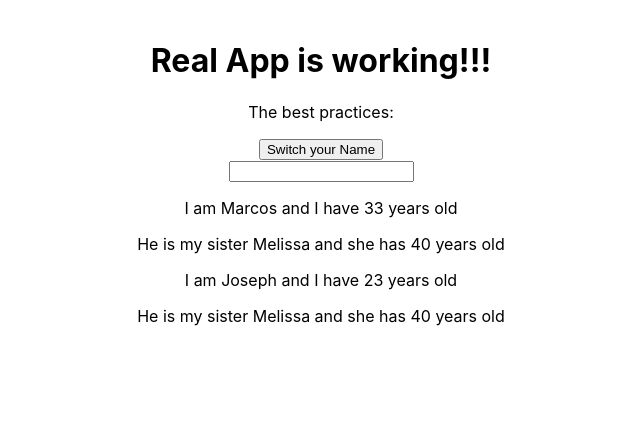
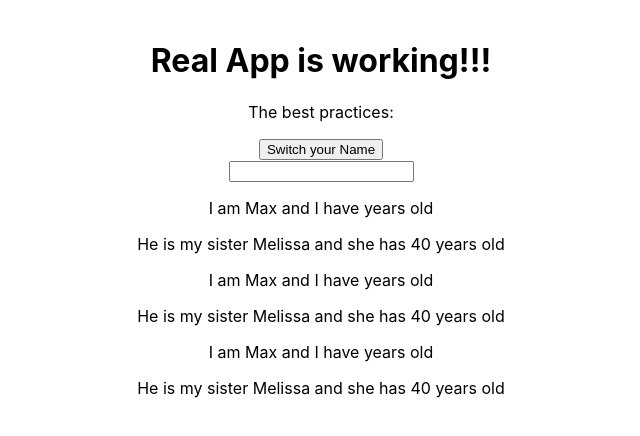
Before and after one commit to espvtes/D, a React (Create React App) app: page / in a window 1280 px wide. Shown: the top 436 px of the page, without its empty margins (319-959 px from the left). Built offline with nearby package versions, Linux system fonts and the light colour scheme.

Commit message:
change data

```diff
--- a/src/App.js
+++ b/src/App.js
@@ -31,11 +31,10 @@ export default class App extends React.Component {
     <p>The  best practices:</p>
     <button onClick={()=>this.switchNameHandler('John')}>Switch your Name</button>
     <UserInput />
-    <UserOutput
-    name={this.state.UserOutput[0].name}
-    age={this.state.UserOutput[0].age}/>
+    <UserOutput name='Max'/>
 
-    <UserOutput name='Joseph' age='23'/>
+    <UserOutput name='Max'/>
+    <UserOutput name='Max'/>
     </div>
     );
 
```
